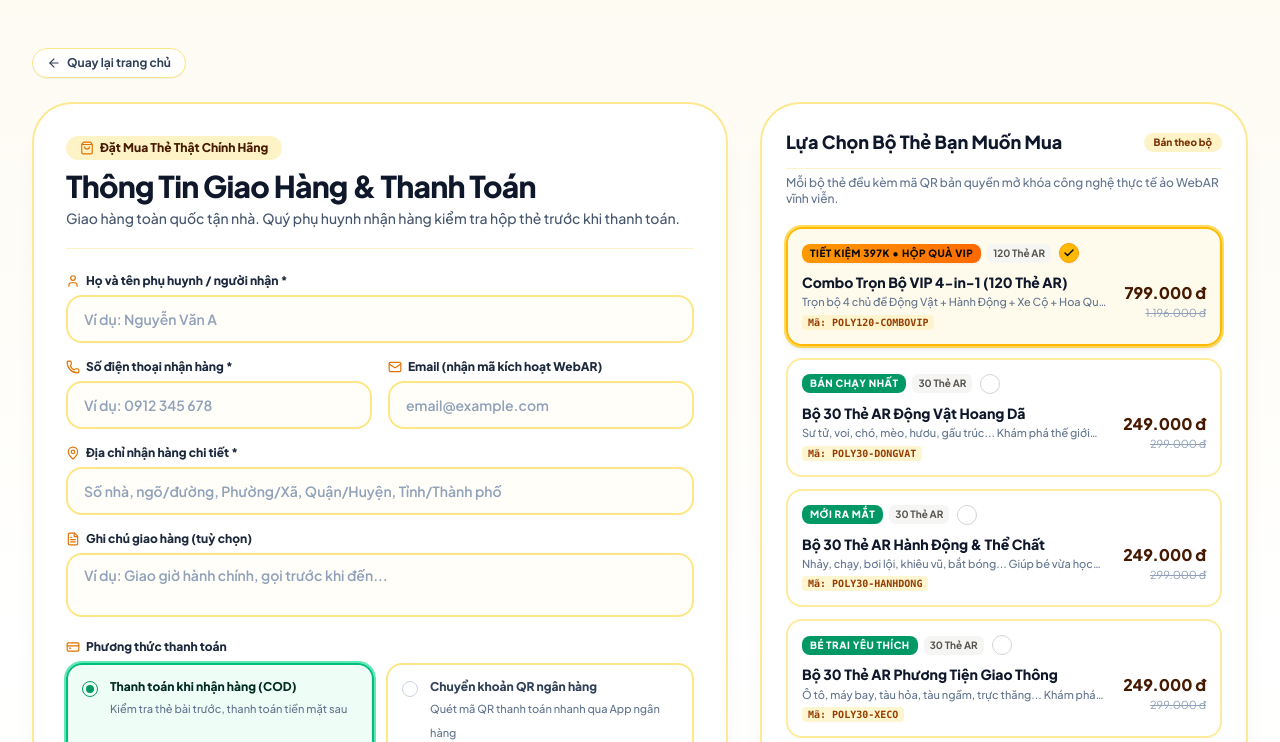
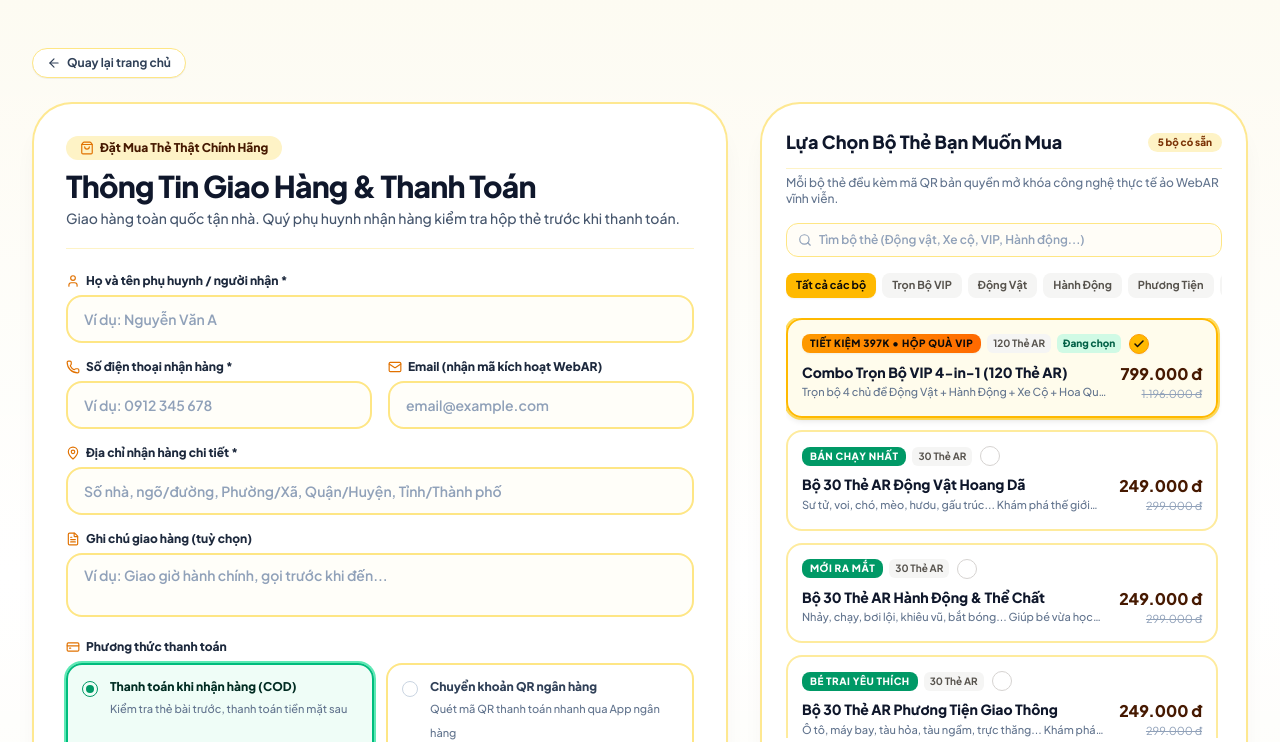
Before and after one commit to peggy2402/polycards, a Next.js app: page /order in a window 1280 px wide. Shown: the top 742 px of the page. Built offline with nearby package versions, Linux system fonts and the light colour scheme; no server answers.

Commit message:
fix(order): add search and category filter for packs, hide packCode prefix; fix(audio): reliable speech synthesis and update demo ar card links

```diff
--- a/src/app/order/page.tsx
+++ b/src/app/order/page.tsx
@@ -2,7 +2,6 @@
 
 import React, { useState, useEffect, useMemo, Suspense } from "react";
 import Link from "next/link";
-import Image from "next/image";
 import { useSearchParams } from "next/navigation";
 import { formatVndCurrency } from "@/lib/formatters";
 import { CardComboPack, COMBO_PACKS } from "@/data/combos";
@@ -21,7 +20,7 @@ import {
   ShoppingBag,
   Box,
   Layers,
-  Star,
+  Search,
   Check,
 } from "lucide-react";
 
@@ -31,6 +30,16 @@ const ORDERABLE_PACKS: CardComboPack[] = [
   ...COMBO_PACKS.filter((p) => p.cardsCount !== 120),
 ];
 
+// Danh mục các bộ thẻ để lọc nhanh
+const PACK_CATEGORIES = [
+  { id: "all", name: "Tất cả các bộ" },
+  { id: "all-vip", name: "Trọn Bộ VIP" },
+  { id: "dong-vat", name: "Động Vật" },
+  { id: "hanh-dong", name: "Hành Động" },
+  { id: "phuong-tien", name: "Phương Tiện" },
+  { id: "trai-cay", name: "Trái Cây" },
+];
+
 function OrderContent() {
   const searchParams = useSearchParams();
   const packParam = searchParams.get("pack");
@@ -38,7 +47,7 @@ function OrderContent() {
   const animalParam = searchParams.get("animal");
   const comboParam = searchParams.get("combo");
 
-  // Tìm bộ thẻ mặc định dựa trên params
+  // Tìm bộ thẻ ban đầu dựa trên params nếu có
   const initialPackId = useMemo(() => {
     const rawParam = (packParam || comboParam || categoryParam || animalParam || "").toLowerCase();
     if (!rawParam) return "pack-combo-vip-120";
@@ -57,6 +66,8 @@ function OrderContent() {
 
   const [selectedPackId, setSelectedPackId] = useState<string>(initialPackId);
   const [quantity, setQuantity] = useState<number>(1);
+  const [searchPackQuery, setSearchPackQuery] = useState<string>("");
+  const [activeCategoryTab, setActiveCategoryTab] = useState<string>("all");
 
   // Form states
   const [fullName, setFullName] = useState("");
@@ -85,12 +96,27 @@ function OrderContent() {
     }
   }, [initialPackId]);
 
+  // Lọc danh sách bộ thẻ theo Search & Category Tabs
+  const filteredPacks = useMemo(() => {
+    return ORDERABLE_PACKS.filter((pack) => {
+      const matchCat =
+        activeCategoryTab === "all" || pack.categorySlug === activeCategoryTab;
+      const q = searchPackQuery.toLowerCase().trim();
+      const matchQuery =
+        !q ||
+        pack.name.toLowerCase().includes(q) ||
+        pack.description.toLowerCase().includes(q) ||
+        pack.categoryName.toLowerCase().includes(q);
+      return matchCat && matchQuery;
+    });
+  }, [activeCategoryTab, searchPackQuery]);
+
   // Tính giá
   const unitPrice = selectedPack.price;
   const originalUnitPrice = selectedPack.originalPrice;
   const totalPrice = unitPrice * quantity;
   const discountTotal = (originalUnitPrice - unitPrice) * quantity;
-  const productName = `${selectedPack.name} (${selectedPack.cardsCount} Thẻ AR - Mã: ${selectedPack.packCode})`;
+  const productName = `${selectedPack.name} (${selectedPack.cardsCount} Thẻ AR)`;
 
   // Submit Handler
   const handleSubmit = async (e: React.FormEvent) => {
@@ -193,12 +219,6 @@ function OrderContent() {
               <strong className="text-amber-950 font-black">
                 {selectedPack.name} (x{quantity} bộ)
               </strong>
-            </div>
-            <div className="sm:col-span-2">
-              <span className="text-slate-500">Mã kích hoạt WebAR:</span>{" "}
-              <span className="inline-block rounded-md bg-amber-100 px-2 py-0.5 font-mono text-[11px] font-black text-amber-900 border border-amber-300">
-                {selectedPack.packCode}
-              </span>
             </div>
             <div className="sm:col-span-2 pt-2 border-t border-amber-100 flex justify-between items-center text-sm font-black">
               <span>Tổng thanh toán dự kiến:</span>
@@ -432,14 +452,14 @@ function OrderContent() {
 
         {/* Right Column: Order Summary & Combo Pack Selector (5 Cols) */}
         <div className="lg:col-span-5 space-y-6">
-          <div className="rounded-[2.5rem] border-2 border-amber-200/90 bg-white/95 p-6 shadow-xl shadow-amber-950/5 space-y-5">
+          <div className="rounded-[2.5rem] border-2 border-amber-200/90 bg-white/95 p-6 shadow-xl shadow-amber-950/5 space-y-4">
             <div>
               <div className="flex items-center justify-between border-b border-amber-100 pb-3">
                 <h2 className="text-lg font-black text-slate-900">
                   Lựa Chọn Bộ Thẻ Bạn Muốn Mua
                 </h2>
                 <span className="rounded-full bg-amber-100 px-2.5 py-0.5 text-[10px] font-black text-amber-900">
-                  Bán theo bộ
+                  {ORDERABLE_PACKS.length} bộ có sẵn
                 </span>
               </div>
               <p className="mt-1.5 text-xs text-slate-500 font-medium">
@@ -447,9 +467,44 @@ function OrderContent() {
               </p>
             </div>
 
+            {/* Ô Tìm Kiếm Bộ Thẻ */}
+            <div className="relative">
+              <Search className="absolute left-3 top-1/2 -translate-y-1/2 h-3.5 w-3.5 text-slate-400" />
+              <input
+                type="text"
+                value={searchPackQuery}
+                onChange={(e) => setSearchPackQuery(e.target.value)}
+                placeholder="Tìm bộ thẻ (Động vật, Xe cộ, VIP, Hành động...)"
+                className="w-full rounded-xl border border-amber-200 bg-amber-50/40 pl-8 pr-3 py-2 text-xs font-semibold text-slate-900 placeholder:text-slate-400 focus:bg-white focus:outline-hidden transition-all"
+              />
+            </div>
+
+            {/* Tabs Phân Loại Bộ Thẻ */}
+            <div className="flex items-center gap-1.5 overflow-x-auto pb-1 text-[11px] scrollbar-none">
+              {PACK_CATEGORIES.map((tab) => (
+                <button
+                  key={tab.id}
+                  type="button"
+                  onClick={() => setActiveCategoryTab(tab.id)}
+                  className={`px-2.5 py-1 rounded-lg font-bold shrink-0 transition-colors cursor-pointer ${
+                    activeCategoryTab === tab.id
+                      ? "bg-amber-400 text-stone-950 shadow-xs"
+                      : "bg-stone-100 text-stone-600 hover:bg-stone-200"
+                  }`}
+                >
+                  {tab.name}
+                </button>
+              ))}
+            </div>
+
             {/* List Combo Packs */}
-            <div className="space-y-3">
-              {ORDERABLE_PACKS.map((pack) => {
+            <div className="space-y-3 max-h-[420px] overflow-y-auto pr-1">
+              {filteredPacks.length === 0 ? (
+                <div className="rounded-2xl border border-dashed border-amber-300 p-6 text-center text-xs text-slate-500">
+                  Không tìm thấy bộ thẻ nào phù hợp với từ khóa &ldquo;{searchPackQuery}&rdquo;.
+                </div>
+              ) : (
+                filteredPacks.map((pack) => {
                   const isSelected = selectedPack.id === pack.id;
                   const isVip = pack.cardsCount === 120;
 
@@ -458,7 +513,7 @@ function OrderContent() {
                       key={pack.id}
                       type="button"
                       onClick={() => setSelectedPackId(pack.id)}
-                    className={`relative flex w-full flex-col gap-2.5 rounded-2xl border-2 p-3.5 text-left transition-all cursor-pointer ${
+                      className={`relative flex w-full flex-col gap-2 rounded-2xl border-2 p-3.5 text-left transition-all cursor-pointer ${
                         isSelected
                           ? "border-amber-400 bg-amber-50/95 shadow-md ring-2 ring-amber-300/80"
                           : "border-amber-200/80 bg-white hover:bg-amber-50/40"
@@ -479,6 +534,11 @@ function OrderContent() {
                           <span className="rounded-md bg-stone-100 px-1.5 py-0.5 text-[10px] font-bold text-stone-600">
                             {pack.cardsCount} Thẻ AR
                           </span>
+                          {isSelected && (
+                            <span className="rounded-md bg-emerald-100 px-1.5 py-0.5 text-[10px] font-black text-emerald-800">
+                              Đang chọn
+                            </span>
+                          )}
                         </div>
 
                         {/* Selected Radio Indicator */}
@@ -501,11 +561,6 @@ function OrderContent() {
                           <p className="mt-0.5 text-[11px] text-slate-500 line-clamp-1 font-medium">
                             {pack.description}
                           </p>
-                        <div className="mt-1 flex items-center gap-2">
-                          <span className="font-mono text-[10px] font-bold text-amber-800 bg-amber-100/80 px-1.5 py-0.2 rounded">
-                            Mã: {pack.packCode}
-                          </span>
-                        </div>
                         </div>
 
                         <div className="text-right shrink-0">
@@ -521,11 +576,12 @@ function OrderContent() {
                       </div>
                     </button>
                   );
-              })}
+                })
+              )}
             </div>
 
             {/* Quantity Selector */}
-            <div className="flex items-center justify-between border-t border-amber-100 pt-4">
+            <div className="flex items-center justify-between border-t border-amber-100 pt-3">
               <div>
                 <span className="text-xs font-black text-slate-800 block">Số lượng</span>
                 <span className="text-[11px] text-slate-500 font-medium">Chọn số bộ thẻ cần đặt</span>
--- a/src/components/landing/ar-demo-section.tsx
+++ b/src/components/landing/ar-demo-section.tsx
@@ -15,12 +15,21 @@ import { speakWord, stopAllCardAudio } from "@/lib/speech-audio";
 
 export function ArDemoSection() {
   const [isPlayingAudio, setIsPlayingAudio] = useState(false);
+  const [currentLang, setCurrentLang] = useState<"en" | "vi">("en");
 
   const handlePlayAudio = () => {
     try {
       stopAllCardAudio();
       setIsPlayingAudio(true);
-      const success = speakWord("Butterfly", "en", () => setIsPlayingAudio(false));
+      const targetLang = currentLang;
+      const textToSpeak = targetLang === "en" ? "Butterfly" : "Con bướm";
+
+      // Đổi ngôn ngữ cho lần nhấn tiếp theo
+      setCurrentLang((prev) => (prev === "en" ? "vi" : "en"));
+
+      const success = speakWord(textToSpeak, targetLang, () => {
+        setIsPlayingAudio(false);
+      });
       if (!success) {
         setIsPlayingAudio(false);
       }
@@ -67,7 +76,7 @@ export function ArDemoSection() {
             {/* CTAs */}
             <div className="flex flex-col sm:flex-row items-center gap-3 pt-3">
               <Link
-                href="/scan?expect=deer"
+                href="/scan?expect=polycards"
                 className="inline-flex min-h-[50px] w-full sm:w-auto items-center justify-center gap-2.5 rounded-2xl bg-amber-500 px-7 py-3.5 text-base font-extrabold text-stone-950 shadow-lg shadow-amber-500/25 transition-all hover:bg-amber-400 active:scale-[0.98]"
               >
                 <Scan className="h-5 w-5" />
@@ -88,13 +97,13 @@ export function ArDemoSection() {
                   </span>
                 </div>
                 <span className="text-[11px] font-mono font-semibold text-amber-700 bg-amber-50 px-2 py-0.5 rounded-md">
-                  AR-DEER-001
+                  AR-POLYCARDS-001
                 </span>
               </div>
 
               {/* Viewport Box Tươi Sáng */}
               <div className="relative my-4 aspect-4/3 overflow-hidden rounded-2xl bg-gradient-to-tr from-sky-100 via-amber-50/70 to-emerald-100/80 flex items-center justify-center p-3 border border-emerald-200/60 shadow-inner">
-                {/* 3D Deer Model Poster */}
+                {/* 3D Model Poster */}
                 <div className="relative h-full w-full rounded-xl overflow-hidden transition-transform duration-500 hover:scale-103">
                   <Image
                     src="/images/cards/butterfly-card.png"
@@ -117,15 +126,21 @@ export function ArDemoSection() {
                 <button
                   type="button"
                   onClick={handlePlayAudio}
-                  className={`inline-flex min-h-[46px] items-center justify-center gap-2 rounded-2xl border-2 px-3 py-2 text-xs font-black transition-all active:scale-95 ${
+                  className={`inline-flex min-h-[46px] items-center justify-center gap-2 rounded-2xl border-2 px-3 py-2 text-xs font-black transition-all active:scale-95 cursor-pointer ${
                     isPlayingAudio
                       ? "border-amber-500 bg-amber-500 text-white shadow-md shadow-amber-500/30 animate-pulse"
                       : "border-amber-300 bg-amber-50 text-amber-950 hover:bg-amber-100"
                   }`}
-                  aria-label="Nghe phát âm con hươu"
+                  aria-label="Nghe phát âm con bướm"
                 >
                   <Volume2 className="h-4 w-4 text-amber-600" />
-                  <span>{isPlayingAudio ? "Đang phát..." : "Nghe Giọng Đọc"}</span>
+                  <span>
+                    {isPlayingAudio
+                      ? currentLang === "vi"
+                        ? "Đọc: Butterfly (EN)..."
+                        : "Đọc: Con bướm (VI)..."
+                      : "Nghe Giọng Đọc"}
+                  </span>
                 </button>
 
                 <Link
--- a/src/lib/speech-audio.ts
+++ b/src/lib/speech-audio.ts
@@ -103,12 +103,36 @@ export function playCardLanguageAudio(
  * Phát âm từ vựng chuẩn ngữ âm thông qua Web Speech API
  */
 export function speakWord(text: string, lang: "en" | "vi" | "zh", onEnd?: () => void): boolean {
-  if (!isBrowser || !("speechSynthesis" in window)) {
+  if (!isBrowser) {
+    if (onEnd) onEnd();
+    return false;
+  }
+
+  // Luôn phát âm thanh tương tác Web Audio trước để đảm bảo phản hồi tức thì
+  try {
+    const AudioCtx = window.AudioContext || (window as any).webkitAudioContext;
+    if (AudioCtx) {
+      const ctx = new AudioCtx();
+      const osc = ctx.createOscillator();
+      const gain = ctx.createGain();
+      osc.type = "sine";
+      osc.frequency.setValueAtTime(lang === "vi" ? 523.25 : 659.25, ctx.currentTime);
+      gain.gain.setValueAtTime(0.08, ctx.currentTime);
+      gain.gain.exponentialRampToValueAtTime(0.001, ctx.currentTime + 0.12);
+      osc.connect(gain);
+      gain.connect(ctx.destination);
+      osc.start();
+      osc.stop(ctx.currentTime + 0.13);
+    }
+  } catch {}
+
+  if (!("speechSynthesis" in window)) {
+    if (onEnd) onEnd();
     return false;
   }
 
   try {
-    // Dừng câu nói trước đó nếu đang phát dở
+    window.speechSynthesis.resume();
     window.speechSynthesis.cancel();
 
     const utterance = new SpeechSynthesisUtterance(text);
@@ -116,7 +140,7 @@ export function speakWord(text: string, lang: "en" | "vi" | "zh", onEnd?: () =>
     // Cấu hình mã ngôn ngữ chuẩn quốc tế BCP 47
     if (lang === "en") {
       utterance.lang = "en-US";
-      utterance.rate = 0.88; // Tốc độ vừa phải cho bé dễ nghe theo chuẩn bản xứ
+      utterance.rate = 0.88;
       utterance.pitch = 1.05;
     } else if (lang === "vi") {
       utterance.lang = "vi-VN";
@@ -128,10 +152,28 @@ export function speakWord(text: string, lang: "en" | "vi" | "zh", onEnd?: () =>
       utterance.pitch = 1.0;
     }
 
-    if (onEnd) {
-      utterance.onend = () => onEnd();
-      utterance.onerror = () => onEnd();
+    // Ưu tiên chọn voice phù hợp với ngôn ngữ nếu trình duyệt đã load voices
+    const voices = window.speechSynthesis.getVoices();
+    if (voices && voices.length > 0) {
+      const prefix = lang === "en" ? "en" : lang === "vi" ? "vi" : "zh";
+      const matched = voices.find((v) => v.lang.toLowerCase().startsWith(prefix));
+      if (matched) {
+        utterance.voice = matched;
+      }
     }
+
+    let isDone = false;
+    const finish = () => {
+      if (isDone) return;
+      isDone = true;
+      if (onEnd) onEnd();
+    };
+
+    utterance.onend = finish;
+    utterance.onerror = finish;
+
+    // Timeout an toàn 2.5s phòng khi browser không kích hoạt onend
+    setTimeout(finish, 2500);
 
     window.speechSynthesis.speak(utterance);
     return true;
```
Lines whose indentation alone changed are shown as unchanged.
